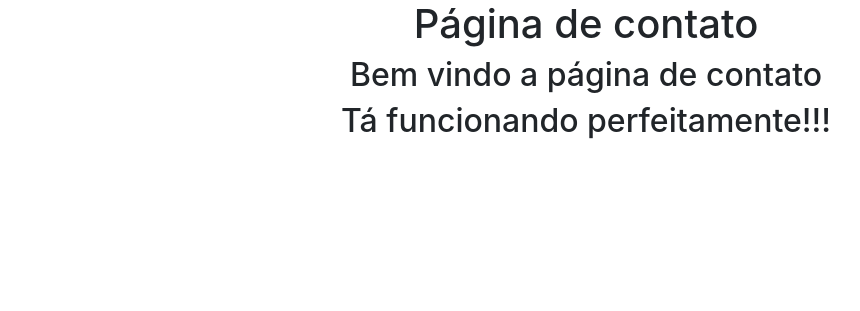
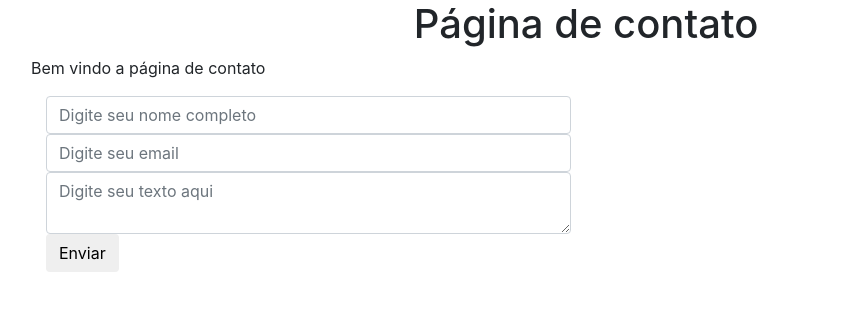
Before and after one commit to henrique-alvaro/django-ecommerce, a Django app: page /contact/ in a window 1280 px wide. Shown: the top 311 px of the page, without its empty margins (54-914 px from the left). Run offline with Django 4.2, Linux system fonts and the light colour scheme; some libraries are stand-ins or nearby versions.

Commit message:
update template/contact/view.html

```diff
--- a/template/contact/view.html
+++ b/template/contact/view.html
@@ -8,13 +8,26 @@
         <!-- Bootstrap CSS -->
         <link rel="stylesheet" href="https://stackpath.bootstrapcdn.com/bootstrap/4.1.3/css/bootstrap.min.css" integrity="sha384-MCw98/SFnGE8fJT3GXwEOngsV7Zt27NXFoaoApmYm81iuXoPkFOJwJ8ERdknLPMO" crossorigin="anonymous">
 
-        <title>Código Fluente Ecommerce!</title>
+        <title>Formulário de contato</title>
     </head>
     <body>
         <div class='text-center'>
             <h1>{{ title }}</h1>
-            <h2>{{ content }}</h2>
-            <h2>Tá funcionando perfeitamente!!!</h2>
+        </div>
+       <div class='container'>
+            <div class='row'>
+                <div class='col'>
+                    <p>{{ content }}</p>
+                    <div class='col-sm-6 col-12'>
+                    <form method='POST'> {% csrf_token %}
+                        <input type='text' class='form-control' name='fullname 'placeholder='Digite seu nome completo'>
+                        <input type='email' class='form-control' name='email' placeholder='Digite seu email'>
+                        <textarea name='content' class='form-control' placeholder='Digite seu texto aqui'></textarea>
+                        <button type='submit' class='btn btn-default'>Enviar</button>
+                    </form>
+                    </div>
+                </div>
+            </div>
         </div>
         <!-- Optional JavaScript -->
         <!-- jQuery first, then Popper.js, then Bootstrap JS -->
```
